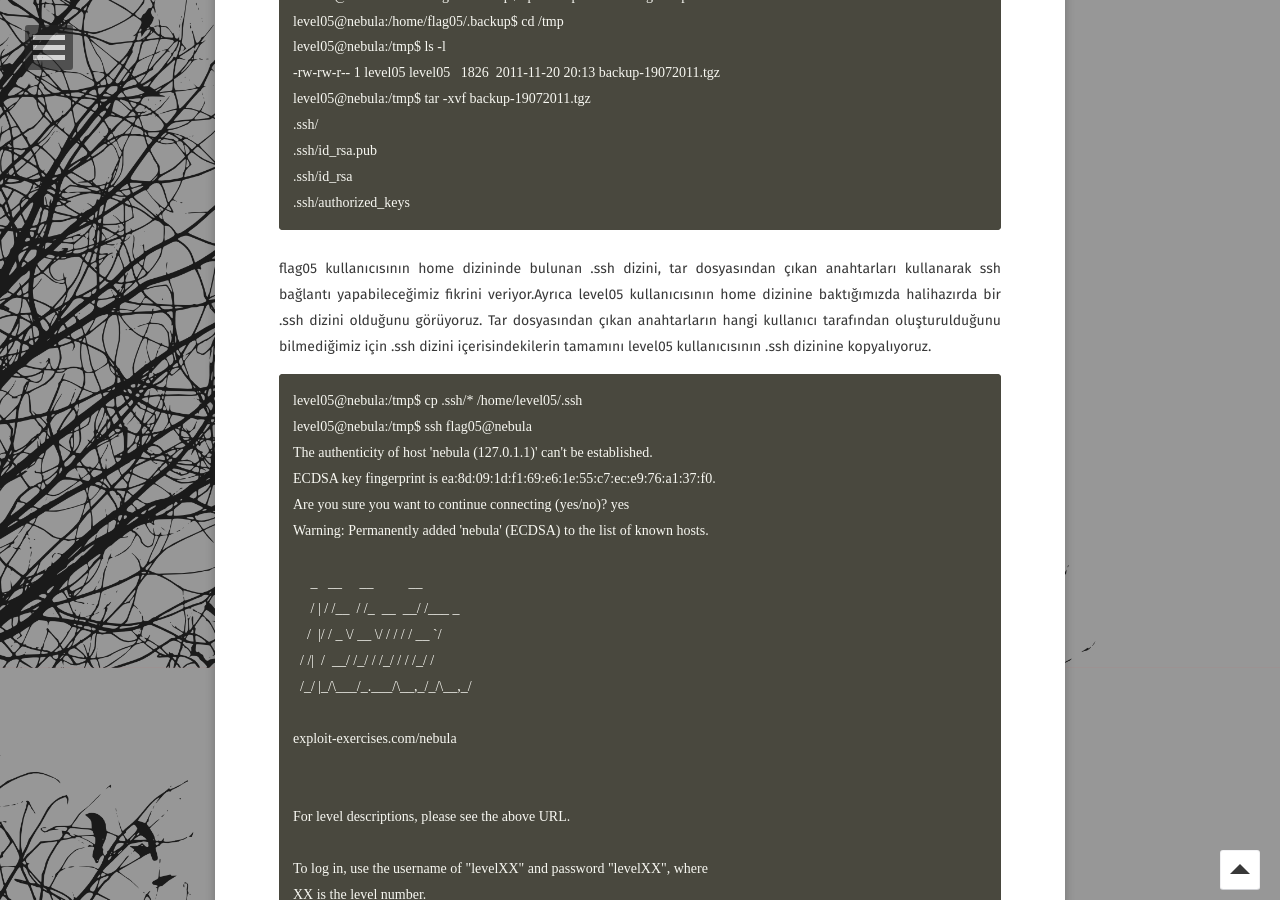
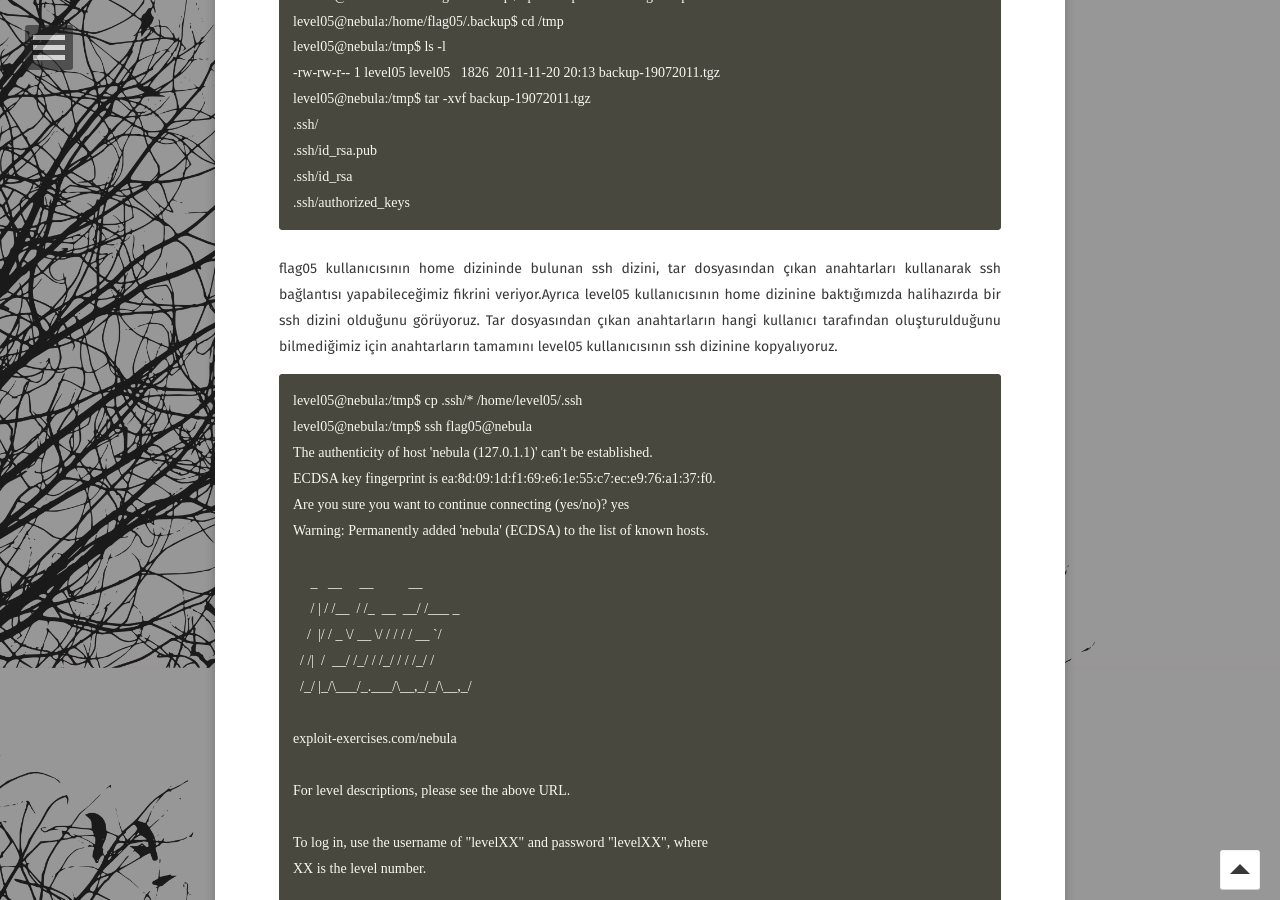
Before and after one commit to burcudemiralp/burcudemiralp.github.io, a Jekyll site: the page built from _posts/2018-02-28-nebula-writeup.md, in a window 1280 px wide and 900 px high, scrolled down 1132 px. Built offline with Jekyll 4.4.1, drawn with Linux system fonts in a browser that asks for light colours; some web fonts are replaced.

Commit message:
Update 2018-02-28-nebula-writeup.md

```diff
--- a/_posts/2018-02-28-nebula-writeup.md
+++ b/_posts/2018-02-28-nebula-writeup.md
@@ -40,8 +40,8 @@ Yeterli izinlerimizin olmaması sebebiyle tar dosyasını bulunduğumuz yerde a
     .ssh/id_rsa
     .ssh/authorized_keys
 {% endraw %}
-flag05 kullanıcısının home dizininde bulunan .ssh dizini, tar dosyasından çıkan anahtarları kullanarak ssh bağlantı yapabileceğimiz fikrini veriyor.Ayrıca level05 kullanıcısının home dizinine baktığımızda halihazırda bir .ssh dizini olduğunu görüyoruz.
-Tar dosyasından çıkan anahtarların hangi kullanıcı tarafından oluşturulduğunu bilmediğimiz için .ssh dizini içerisindekilerin tamamını level05 kullanıcısının .ssh dizinine kopyalıyoruz.
+flag05 kullanıcısının home dizininde bulunan ssh dizini, tar dosyasından çıkan anahtarları kullanarak ssh bağlantısı yapabileceğimiz fikrini veriyor.Ayrıca level05 kullanıcısının home dizinine baktığımızda halihazırda bir ssh dizini olduğunu görüyoruz.
+Tar dosyasından çıkan anahtarların hangi kullanıcı tarafından oluşturulduğunu bilmediğimiz için anahtarların tamamını level05 kullanıcısının ssh dizinine kopyalıyoruz.
 {% raw %}
     level05@nebula:/tmp$ cp .ssh/* /home/level05/.ssh
     level05@nebula:/tmp$ ssh flag05@nebula
@@ -58,14 +58,12 @@ Tar dosyasından çıkan anahtarların hangi kullanıcı tarafından oluşturuld
 
     exploit-exercises.com/nebula
 
-
     For level descriptions, please see the above URL.
 
     To log in, use the username of "levelXX" and password "levelXX", where
     XX is the level number.
 
     Currently there are 20 levels (00 - 19).
-
 
     Welcome to Ubuntu 11.10 (GNU/Linux 3.0.0-12-generic i686)
 
@@ -77,7 +75,6 @@ Tar dosyasından çıkan anahtarların hangi kullanıcı tarafından oluşturuld
     New release '12.04.3 LTS' available.
     Run 'do-release-upgrade' to upgrade to it.
 
-
     The programs included with the Ubuntu system are free software;
     the exact distribution terms for each program are described in the
     individual files in /usr/share/doc/*/copyright.
```
